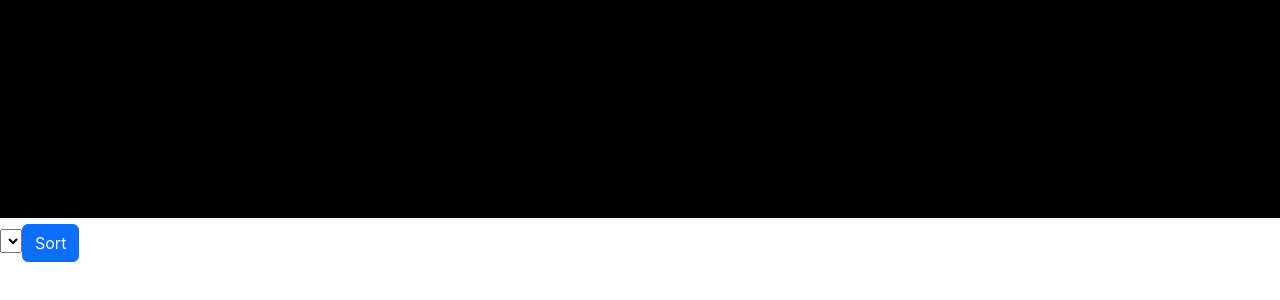
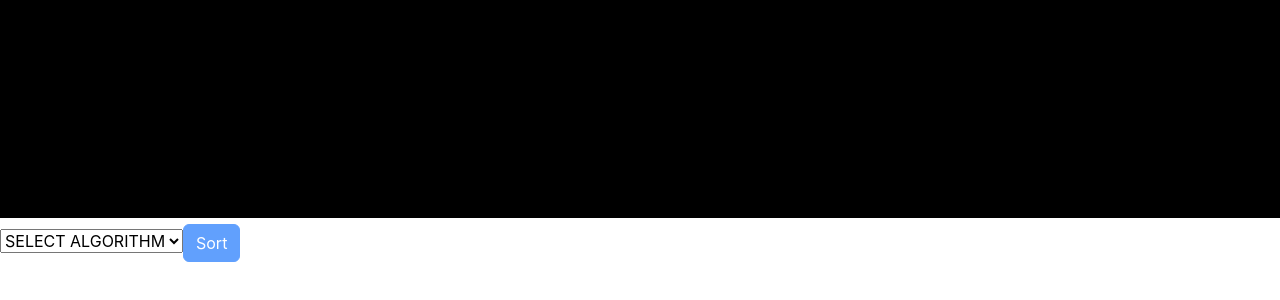
Before and after one commit to Maxwell-Calhoun/Algorithm-Visualizer, a React (Create React App) app in the folder algorithm-visualizer/: page /Sorting in a window 1280 px wide. Shown: the part 482-782 px from the top of the page. Built offline with nearby package versions, Linux system fonts and the light colour scheme.

Commit message:
rewrite of sorting.js to get more functionality

```diff
--- a/algorithm-visualizer/src/Algorithms/SortingAlgorithms.js
+++ b/algorithm-visualizer/src/Algorithms/SortingAlgorithms.js
@@ -2,8 +2,8 @@ const swap = async (data, x, y) => {
     var temp = data[x];
     data[x] = data[y];
     data[y] = temp;
-    await sleep(2);
-}
+    await sleep(1);
+};
 
 export const insertionSort = async (dataRef) => {
     let data = dataRef.current;
@@ -20,8 +20,8 @@ export const insertionSort = async (dataRef) => {
             sorted++;
         }
     }
-}
+};
 
 const sleep = (ms) => {
     return new Promise(resolve => setTimeout(resolve, ms));
-}
+};
--- a/algorithm-visualizer/src/Components/SortingComponent.js
+++ b/algorithm-visualizer/src/Components/SortingComponent.js
@@ -19,9 +19,8 @@ export const SortSketch = ({dataRef}) => {
                 canvas.background(0);
                 const data = dataRef.current;
                 for (let ii = 0; ii < data.length; ii++) {
-                    canvas.rect(ii*10, HEIGHT, 10, -data[ii]);
+                    canvas.rect(ii*10, HEIGHT, 10, -data[ii] * Math.log(HEIGHT / 8));
                 }
-
             };
         }
         const p5_object = new p5(sketch, sketchRef.current);
@@ -31,7 +30,7 @@ export const SortSketch = ({dataRef}) => {
         };
     }, [dataRef]);
     return <div ref={sketchRef}></div>;
-}
+};
 
 export default SortSketch;
 
--- a/algorithm-visualizer/src/Pages/App.js
+++ b/algorithm-visualizer/src/Pages/App.js
@@ -2,7 +2,7 @@ import './CSS/App.css';
 import Button from 'react-bootstrap/Button';
 import { useNavigate } from "react-router-dom";
 
-export default function App() {
+const App = () => {
   const navigate = useNavigate();
   return (
     <div className="App">
@@ -42,3 +42,4 @@ export default function App() {
     </div>
   );
 }
+export default App;
--- a/algorithm-visualizer/src/Pages/Sorting.js
+++ b/algorithm-visualizer/src/Pages/Sorting.js
@@ -1,22 +1,47 @@
 import './CSS/Sorting.css';
-import React, { useRef } from 'react';
+import React, { useRef, useState } from 'react';
 import Button from 'react-bootstrap/Button';
 import { insertionSort } from "../Algorithms/SortingAlgorithms";
 import { SortSketch } from "../Components/SortingComponent";
 
-export default function Sorting() {
-    const dataRef = useRef();
+export default class Sorting extends React.Component {
+    constructor() {
+        super();
+        this.state = { selectedValue: 'test', disabled: true };
+        this.dataRef = React.createRef();
+    }
+
+    async handleSortPressed(dataRef, selection, e) {
+        switch (selection) {
+            case 'insertion':
+                await insertionSort(dataRef);
+                break;
+            default:
+                console.log("ERROR: No Selected Algorithm");
+        }
+        return true;
+    };
+
+    handleSelection = (event) => {
+        console.log(event)
+        this.setState({ selectedValue: event.target.value, disabled: false });
+    }
+
+    render() {
         return (
             <div>
                 <div className="Sorting">
-                <SortSketch dataRef={dataRef}/>
+                    <SortSketch dataRef={this.dataRef}/>
                 </div>
-            <div classname="selection">
-                <select>
-
+                <div className="selection">
+                    <select name='AlgorithmSelection' onChange={this.handleSelection}>
+                        <option value='test' defaultValue={true} hidden={true}>SELECT ALGORITHM</option>
+                        <option value='insertion'>Insertion Sort</option>
+                        <option value='test'>TEST</option>
                     </select>
-                <Button onClick={() => insertionSort(dataRef)}>Sort</Button>
+                    <Button onClick={(e) => this.handleSortPressed(this.dataRef, this.state.selectedValue, e)} disabled={this.state.disabled}>Sort</Button>
                 </div>
             </div>
         );
     }
+};
```
Lines whose indentation alone changed are shown as unchanged.
